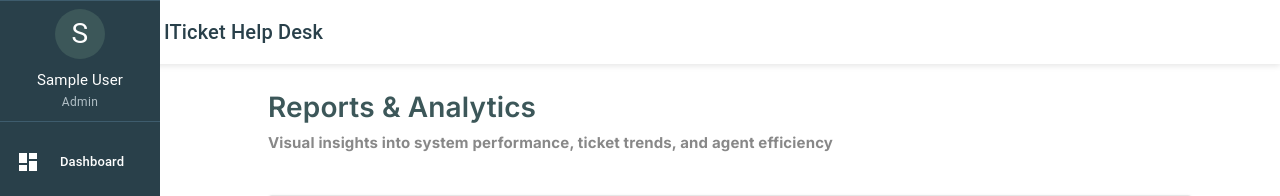
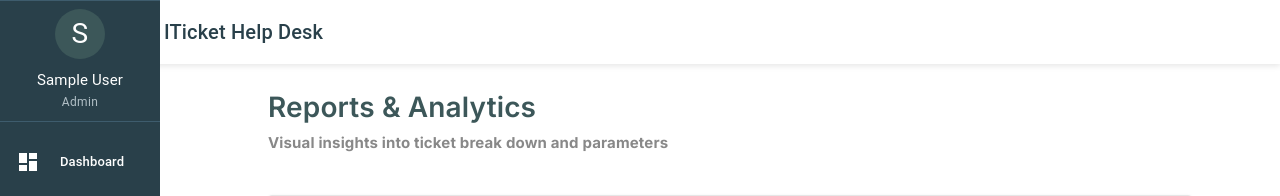
Before and after one commit to AlicaLynn17/iticket, a React app: page /reports in a window 1280 px wide. Shown: the top 196 px of the page. Built offline with nearby package versions, Linux system fonts and the light colour scheme; no server answers; sample sign-in values are in the browser's storage.

Commit message:
changed report title

```diff
--- a/src/views/containers/Reports/ReportsDashboard.tsx
+++ b/src/views/containers/Reports/ReportsDashboard.tsx
@@ -69,7 +69,7 @@ export const ReportsDashboard = () => {
     <Box className="reports-dashboard-container">
       <div className="reports-dashboard-header">
         <h1>Reports & Analytics</h1>
-        <h2>Visual insights into system performance, ticket trends, and agent efficiency</h2>
+        <h2>Visual insights into ticket break down and parameters</h2>
       </div>
 
       {loading ? (
```
